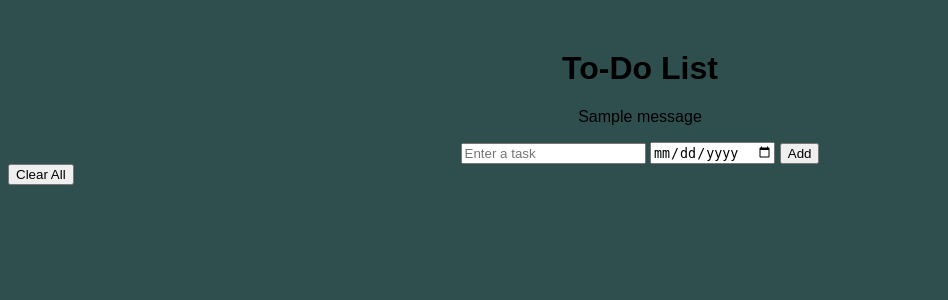
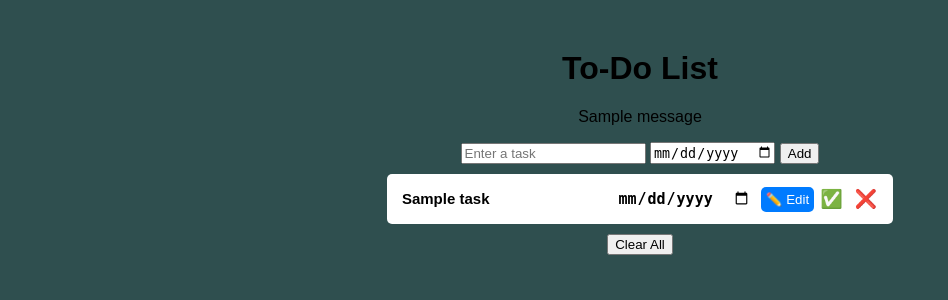
Before and after one commit to tylerlisk/flask-todo-app, a Flask app: template templates/index.html in a window 1280 px wide. Shown: the top 300 px of the page, without its empty margins (0-948 px from the left). Run offline with Flask 3, Linux system fonts and the light colour scheme; the template is opened without the code that fills it: most values are stand-ins (such as "Sample title", 1, 10 or a date in 2020); one stand-in notice (Sample message) is shown.

Commit message:
Added data persistance with SQLite and updated to-do task features

```diff
--- a/app.py
+++ b/app.py
@@ -1,46 +1,128 @@
-from flask import Flask, render_template, request, redirect, flash
+from flask import Flask, request, redirect, render_template, flash
+import sqlite3
 
-""" Simple flask application to create to-do tasks with due dates and mark as completed/delete them"""
+""" Simple flask application to create to-do tasks with due dates and mark as completed/delete/edit them"""
 
 app = Flask(__name__)
 app.secret_key = "secret_key"
 
-tasks = []
+def init_db():
+    conn = sqlite3.connect('database.db')
+    cursor = conn.cursor()
+    cursor.execute('''
+            CREATE TABLE IF NOT EXISTS tasks (
+            id INTEGER PRIMARY KEY AUTOINCREMENT,
+            title TEXT NOT NULL,
+            due_date TEXT,
+            completed INTEGER NOT NULL DEFAULT 0
+            )
+            ''')
+    conn.commit()
+    conn.close()
+
+init_db()
+
+def get_db_connection():
+    conn = sqlite3.connect('database.db')
+    conn.row_factory = sqlite3.Row
+    return conn
 
 @app.route('/')
 def home():
-    return render_template('index.html', tasks=tasks, enumerate=enumerate)
+    conn = get_db_connection()
+    cursor = conn.cursor()
+
+    sql = 'SELECT * FROM tasks'
+    cursor.execute(sql)
+    tasks = cursor.fetchall()
+
+    conn.close()
+    return render_template('index.html', tasks=tasks)
+
 
 @app.route('/add', methods=['POST'])
 def add_task():
     task = request.form.get('task')
     due_date = request.form.get('date')
-    if task and due_date:
-        tasks.append({"task": task, "dueDate": due_date , "completed": False})
+
+    if task:
+        conn = get_db_connection()
+        cursor = conn.cursor()
+
+        sql = 'INSERT INTO tasks (title, due_date) VALUES (?, ?)'
+        cursor.execute(sql, (task,due_date,))
+
+        conn.commit()
+        conn.close()
+
         flash('Task added successfully', 'success')
     else:
-        flash('Tasks must have a description and a due date.', 'error')
+        flash('Task description cannot be empty.', 'error')
+
+    return redirect('/')
+
+@app.route('/complete/<int:task_id>', methods=['POST'])
+def complete_task(task_id):
+    conn = get_db_connection()
+    cursor = conn.cursor()
+
+    sql = 'UPDATE tasks SET completed = 1 WHERE id = ?'
+    cursor.execute(sql, (task_id,))
+
+    conn.commit()
+    conn.close()
+
+    flash('Task marked as completed', 'success')
+
     return redirect('/')
 
 @app.route('/delete/<int:task_id>', methods=['POST'])
 def delete_task(task_id):
-    if task_id < len(tasks):
-        tasks.pop(task_id)
-        flash('Task deleted successfully', 'success')
+    conn = get_db_connection()
+    cursor = conn.cursor()
+
+    sql = 'DELETE FROM tasks WHERE id = ?'
+    cursor.execute(sql, (task_id,))
+
+    conn.commit()
+    conn.close()
+
+    flash('Task deleted', 'success')
+
     return redirect('/')
 
-@app.route('/complete/<int:task_id>', methods=['POST'])
-def complete_task(task_id):
-    if task_id < len(tasks):
-        tasks[task_id]["completed"] = True
-        flash('Task marked as completed', 'success')
+@app.route('/edit/<int:task_id>', methods=['POST'])
+def edit_task(task_id):
+
+    new_title = request.form.get('task_edit')
+    new_date = request.form.get('date_edit')
+
+    conn = get_db_connection()
+    cursor = conn.cursor()
+
+    sql = 'UPDATE tasks SET title = ?, due_date = ? WHERE id = ?'
+    cursor.execute(sql, (new_title,new_date,task_id,))
+
+    conn.commit()
+    conn.close()
+
+    flash('Task edited successfully', 'success')
+
     return redirect('/')
 
 @app.route('/clear', methods=['POST'])
 def clear_tasks():
-    tasks.clear()
-    flash('Task list has been cleared', 'success')
+    conn = get_db_connection()
+    cursor = conn.cursor()
+
+    cursor.execute('DELETE FROM tasks')
+
+    conn.commit()
+    conn.close()
+
+    flash('Task list cleared', 'success')
+
     return redirect('/')
 
 if __name__ == '__main__':
-    app.run(debug=True)
+    app.run()
--- a/static/css/styles.css
+++ b/static/css/styles.css
@@ -8,25 +8,52 @@ header {
     margin-top: 50px;
 }
 
+.container {
+    display: flex;
+    justify-content: center;
+    align-items: center;
+    flex-direction: column;
+}
+
 .task {
     display: flex;
     background: #fff;
     padding: 10px;
     margin: 10px;
     align-items: center;
-}
-
-.task-text {
-    flex: 1;
-}
-
-.due-date {
-    color: #555;
-    font-size: small;
+    border-radius: 5px;
+    max-width: 500px;
 }
 
 .complete-btn, .delete-btn {
     border: none;
     background: none;
     font-size:large;
+    cursor: pointer;
 }
+
+
+.edit-input, .edit-date {
+    padding: 5px;
+    border-radius: 5px;
+    border: none;
+    font-size: 15px;
+    font-weight:bold;
+}
+
+.edit-input:hover, .edit-date:hover {
+    background-color:aliceblue;
+}
+
+.edit-btn {
+    background-color: #007bff;
+    color: white;
+    cursor: pointer;
+    border: none;
+    border-radius: 5px;
+    padding: 5px;
+}
+
+.edit-btn:hover {
+    background-color: #0056b3;
+}
--- a/templates/index.html
+++ b/templates/index.html
@@ -9,42 +9,48 @@
 <body>
     <header>
         <h1>To-Do List</h1>
+
         {% with messages = get_flashed_messages() %}
-            {% if messages %}
-                <div id="flash-messages" class="alert">
-                    {% for message in messages %}
+        {% if messages %}
+            <div id="flash-messages">
+                {% for message in messages %}
+                    <div class="alert">
                         <p>{{ message }}</p>
-                    {% endfor %}
-                </div>
-            {% endif %}
+                    </div>
+                {% endfor %}
+            </div>
+        {% endif %}
         {% endwith %}
         <form action="/add" method="post">
             <input type="text" name="task" placeholder="Enter a task" required>
-            <input type="date" name="date" required>
+            <input type="date" name="date">
             <button type="submit">Add</button>
         </form>
+
     </header>
-    <div>
-        {% for index, task in enumerate(tasks) %}
+
+    <div class="container">
+        {% for task in tasks %}
             <div class="task">
                 {% if task['completed'] %}
-                    <s class="task-text">{{ task['task'] }}</s>
+                    <s class="task-text">{{ task['title'] }}</s>
                 {% else %}
-                    <span class="task-text">
-                        <strong>{{ task['task'] }} - </strong>
-                        <span class="due-date">
-                            {{ task['dueDate'] }}
-                        </span>
-                    </span>
-                    <form action="complete/{{index}}" method="POST">
+                    <form action="/edit/{{ task['id'] }}" method="post" class="edit-form">
+                        <input type="text" name="task_edit" value="{{ task['title'] }}" required class="edit-input">
+                        <input type="date" name="date_edit" value="{{ task['due_date'] }}" class="edit-date">
+                        <button type="submit" class="edit-btn">✏️ Edit</button>
+                    </form>
+
+                    <form action="/complete/{{ task['id'] }}" method="POST">
                         <button class="complete-btn" type="submit">✅</button>
                     </form>
                 {% endif %}
-                <form action="/delete/{{index}}" method="POST">
+                <form action="/delete/{{ task['id'] }}" method="POST" onsubmit="return confirm('Are you sure you want to delete this task?')">
                     <button class="delete-btn" type="submit">❌</button>
                 </form>
             </div>
         {% endfor %}
+
         {% if tasks|length > 0 %}
             <form action="/clear" method="POST">
                 <button type="submit">Clear All</button>
```
Also changed, not shown: 1 other file.
